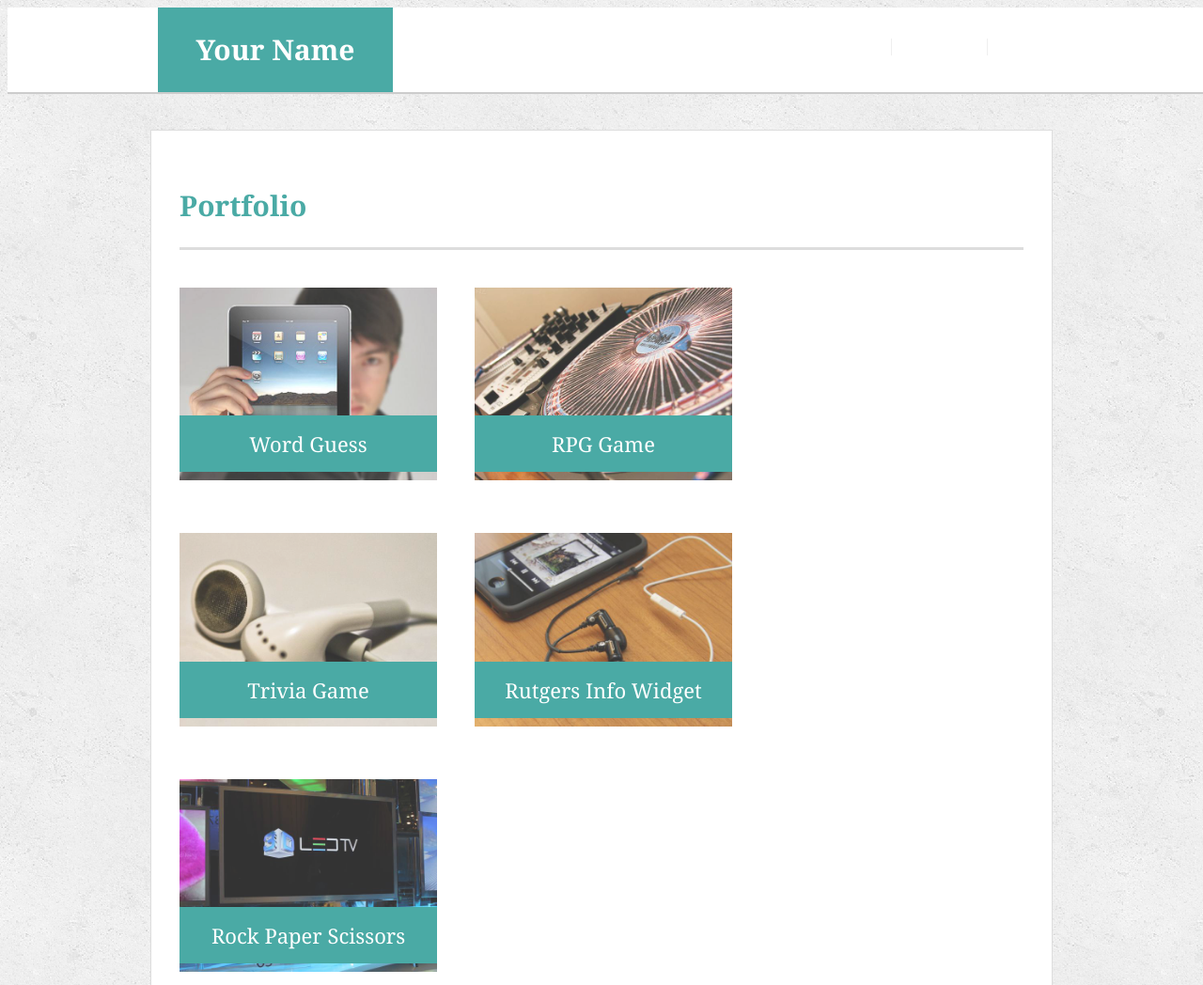
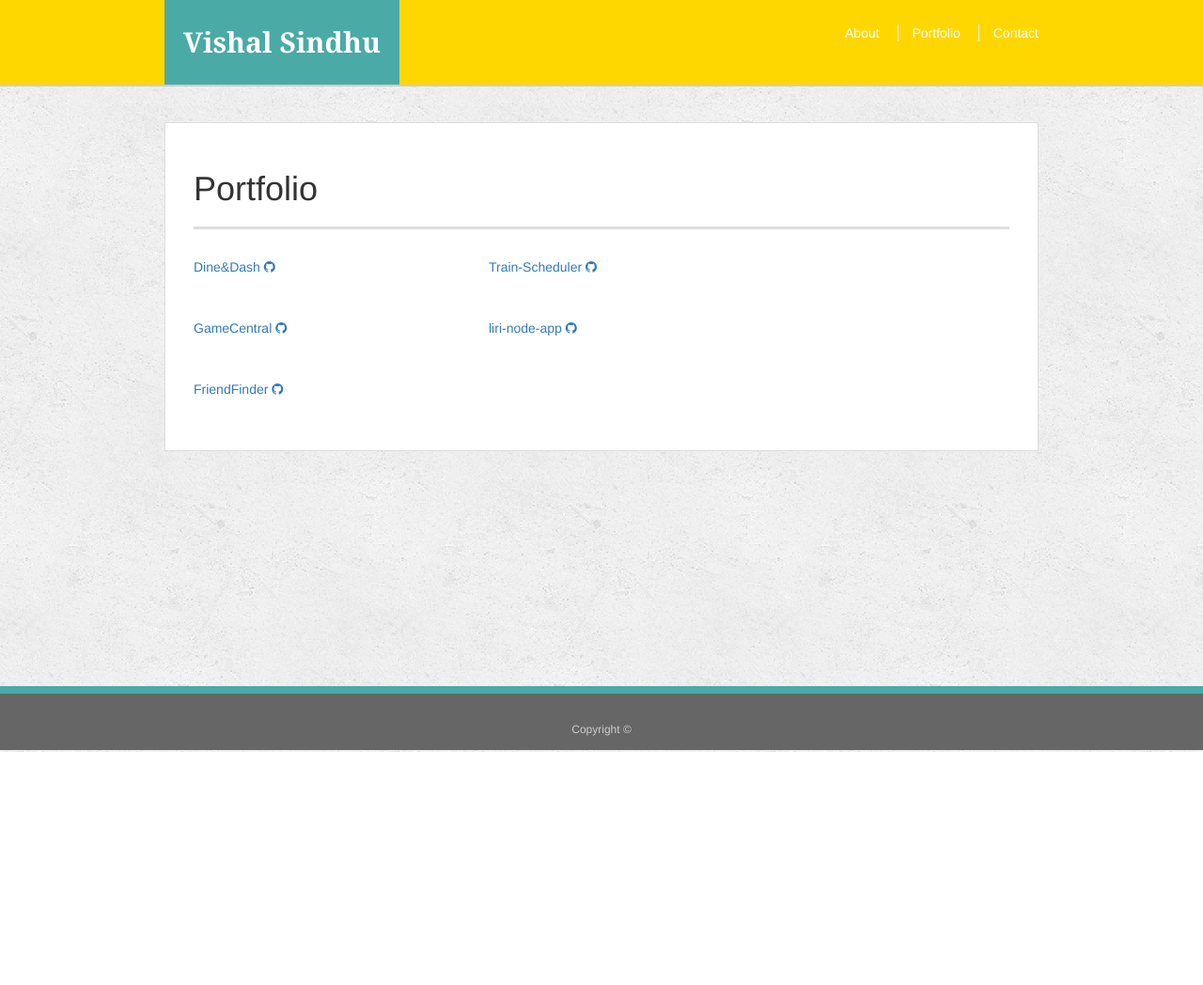
Before and after one commit to vishalsindhu94/Job-Portfolio, a plain HTML site: page portfolio.html in a window 1280 px wide. Shown: the top 1048 px of the page at 94% size. After the commit the page ends 800 px from the top, so only its background shows below. Drawn offline with nearby package versions, Linux system fonts and the light colour scheme.

Commit message:
added projects

```diff
--- a/portfolio.html
+++ b/portfolio.html
@@ -2,23 +2,27 @@
 <html lang="en-us">
 
 <head>
-  <meta charset="UTF-8">
-  <title>Portfolio | Your Name</title>
-  <link rel="stylesheet" type="text/css" href="style\style.css">
+    <link rel="stylesheet" type="text/css" href="style\style.css">
+    <link rel="stylesheet" href="https://maxcdn.bootstrapcdn.com/bootstrap/3.3.6/css/bootstrap.min.css">
+    <link rel="stylesheet" href="https://maxcdn.bootstrapcdn.com/font-awesome/4.5.0/css/font-awesome.min.css">
+  <header id="masthead">
+    <div class="container">
+      <a href="index.html" id="logo">Vishal Sindhu</a>
+      <nav>
+        <a href="index.html">About</a>
+        <a href="#portfolio.html">Portfolio</a>
+        <a href="#contact.html">Contact</a>
+      </nav>
+    </div>
+  </header>
+
 </head>
 
 <body>
 
-  <div class="viewport">
-  <header id="masthead">
-    <div class="container">
-      <a href="index.html" id="logo">Your Name</a>
-      <nav>
-        <a href="index.html">About</a>
-        <a href="portfolio.html">Portfolio</a>
-        <a href="contact.html">Contact</a>
-      </nav>
+
     </div>
+
   </header>
 
   <div id="main-container" class="container">
@@ -26,29 +30,30 @@
       <h1>Portfolio</h1>
 
       <div class="work">
-        <img src="images/technics-q-c-640-480-1.jpg" alt="Word Guess">
+        <a class="link" href="https://joann675.github.io/Project1/">Dine&Dash</a>
+        <a class="githubLink" href="https://github.com/joann675/Project1.git" target="_blank"><i
+          class="fa fa-github"></i></a>
 
-        <h3>Word Guess</h3>
       </div>
       <div class="work">
-        <img src="images/technics-q-c-640-480-2.jpg" alt="RPG Game">
-
-        <h3>RPG Game</h3>
+          <a class="link" href="https://vishalsindhu94.github.io/Train-Scheduler/">Train-Scheduler</a>
+          <a class="githubLink" href="https://github.com/vishalsindhu94/Train-Scheduler" target="_blank"><i
+            class="fa fa-github"></i></a>
       </div>
       <div class="work">
-        <img src="images/technics-q-c-640-480-5.jpg" alt="Trivia Game">
-
-        <h3>Trivia Game</h3>
+          <a class="link" href="https://agile-hamlet-95339.herokuapp.com/">GameCentral</a>
+          <a class="githubLink" href="https://github.com/joann675/GameCentral" target="_blank"><i
+            class="fa fa-github"></i></a>
       </div>
       <div class="work">
-        <img src="images/technics-q-c-640-480-7.jpg" alt="Rutgers Info Widget">
-
-        <h3>Rutgers Info Widget</h3>
+          <a class="link" href="https://vishalsindhu94.github.io/liri-node-app/">liri-node-app</a>
+          <a class="githubLink" href="https://github.com/vishalsindhu94/liri-node-app" target="_blank"><i
+            class="fa fa-github"></i></a>
       </div>
       <div class="work">
-        <img src="images/technics-q-c-640-480-9.jpg" alt="Rock Paper Scissors">
-
-        <h3>Rock Paper Scissors</h3>
+          <a class="link" href="https://powerful-oasis-50098.herokuapp.com/">FriendFinder</a>
+          <a class="githubLink" href="https://github.com/vishalsindhu94/FriendFinder" target="_blank"><i
+            class="fa fa-github"></i></a>
       </div>
 
     </section>
--- a/style/style.css
+++ b/style/style.css
@@ -58,8 +58,8 @@ h3 {
   width: 100%;
   margin: 0 0 30px;
   overflow: auto;
-  color: #ffffff;
-  background: #ffffff;
+  color: blue;
+  background: gold;
   border-bottom: 2px solid #cccccc;
 }
 
```
Also changed, not shown: contact.html (+1 -1 lines), index.html (+4 -4 lines), images/vishal.jpg (added).
